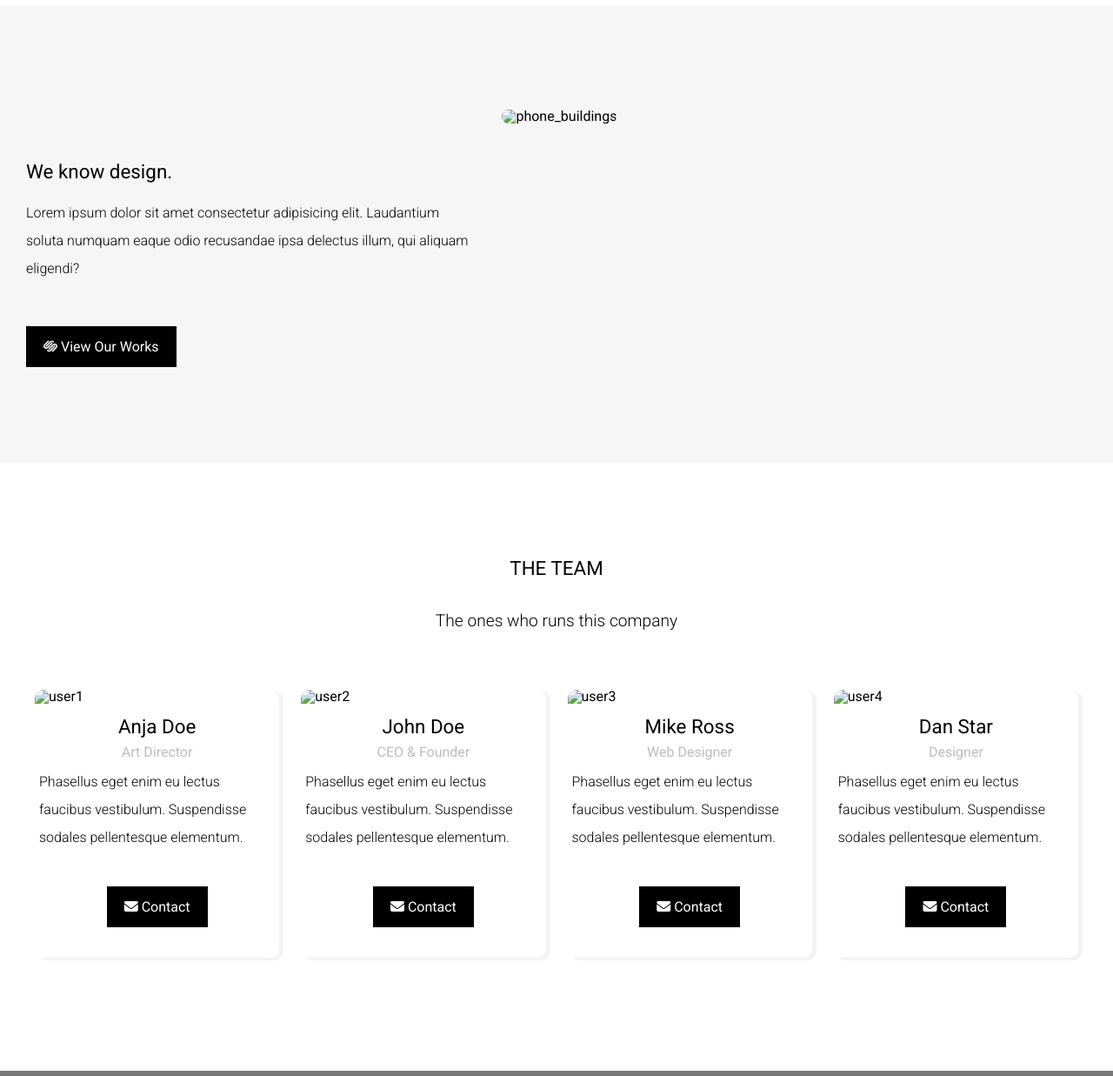
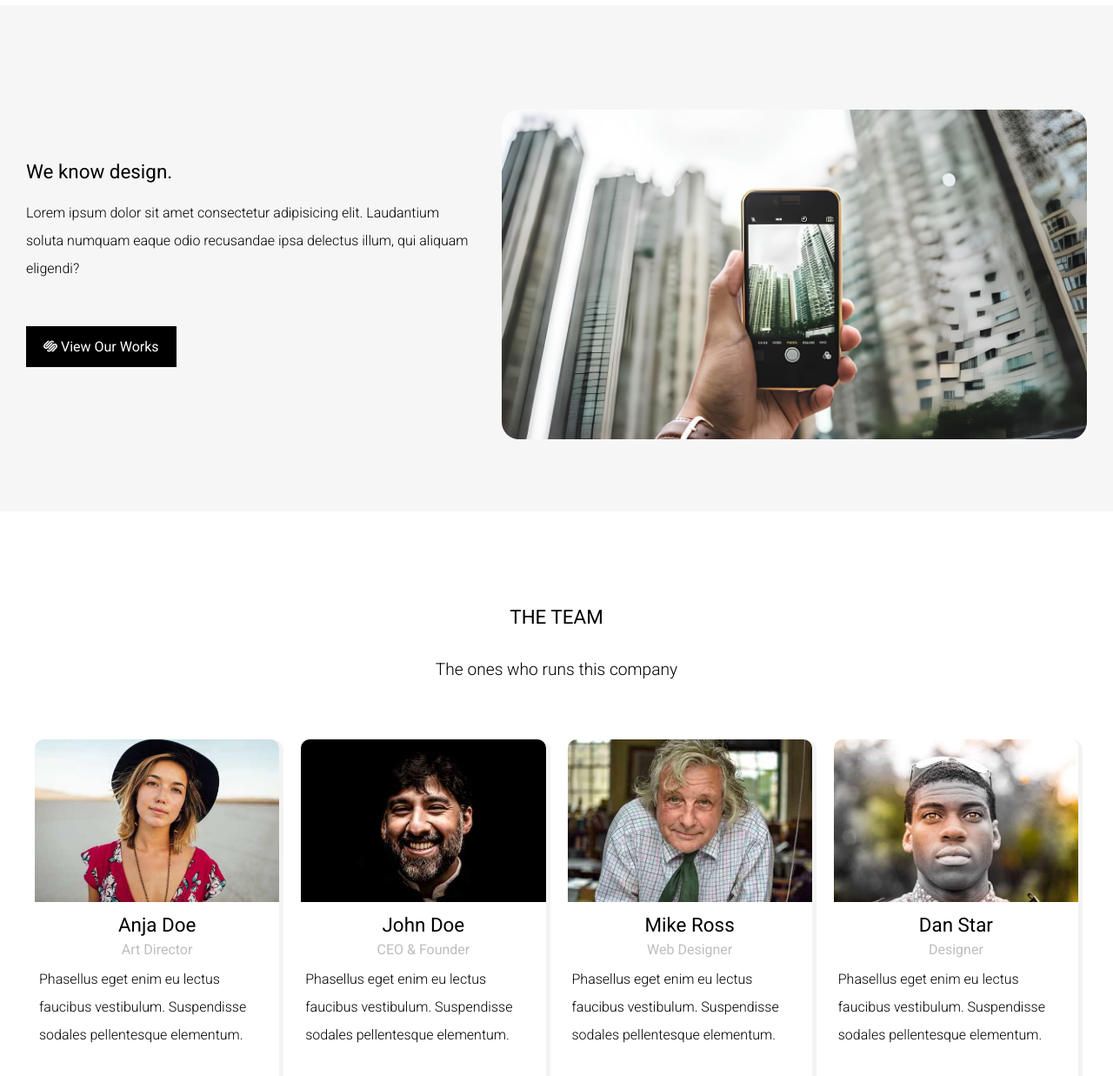
Before and after one commit to Maks4529/Startup, a plain HTML site: page index.html in a window 1280 px wide. Shown: the part 1460-2697 px from the top of the page at 87% size. Drawn offline with Linux system fonts and the light colour scheme; the site is published under a folder, as on GitHub Pages, so addresses that start at the root find nothing; a web font is replaced by a local one.

Commit message:
correction of paths 3

```diff
--- a/index.html
+++ b/index.html
@@ -80,7 +80,7 @@
                 </div>
             </div>
             <div class="imageWrapper">
-                <img src="/assets/images/phone_buildings.jpg" alt="phone_buildings">
+                <img src="./assets/images/phone_buildings.jpg" alt="phone_buildings">
             </div>
         </section>
         <section class="sect3" id="Team">
@@ -90,7 +90,7 @@
             </div>
             <div class="wrapperCard">
                 <div class="userCard">
-                    <img src="/assets/images/team1.jpg" alt="user1">
+                    <img src="./assets/images/team1.jpg" alt="user1">
                     <div class="userInfoWrapper">
                         <h3 class="userName">Anja Doe</h3>
                         <div class="work">Art Director</div>
@@ -101,7 +101,7 @@
                     </div>
                 </div>
                 <div class="userCard">
-                    <img src="/assets/images/team2.jpg" alt="user2">
+                    <img src="./assets/images/team2.jpg" alt="user2">
                     <div class="userInfoWrapper">
                         <h3 class="userName">John Doe</h3>
                         <div class="work">CEO & Founder</div>
@@ -112,7 +112,7 @@
                     </div>
                 </div>
                 <div class="userCard">
-                    <img src="/assets/images/team3.jpg" alt="user3">
+                    <img src="./assets/images/team3.jpg" alt="user3">
                     <div class="userInfoWrapper">
                         <h3 class="userName">Mike Ross</h3>
                         <div class="work">Web Designer</div>
@@ -123,7 +123,7 @@
                     </div>
                 </div>
                 <div class="userCard">
-                    <img src="/assets/images/team4.jpg" alt="user4">
+                    <img src="./assets/images/team4.jpg" alt="user4">
                     <div class="userInfoWrapper">
                         <h3 class="userName">Dan Star</h3>
                         <div class="work">Designer</div>
@@ -148,9 +148,9 @@
             <div class="sectionSubtitle">
                 What we've done for people
             </div>
-            <img src="/assets/images/tech_camera.jpg" alt="tech" class="miniSlide backSlide">
+            <img src="./assets/images/tech_camera.jpg" alt="tech" class="miniSlide backSlide">
             <div class="slider">
-                <img src="/assets/images/tech_camera.jpg" alt="tech" class="slide">
+                <img src="./assets/images/tech_camera.jpg" alt="tech" class="slide">
                 <button class="slideBtn backBtn">
                     <i class="fa-solid fa-arrow-left"></i>
                 </button>
@@ -158,7 +158,7 @@
                     <i class="fa-solid fa-arrow-right"></i>
                 </button>
             </div>
-            <img src="/assets/images/tech_drone.jpg" alt="tech" class="miniSlide nextSlide">
+            <img src="./assets/images/tech_drone.jpg" alt="tech" class="miniSlide nextSlide">
         </section>
         <section class="sect6">
             <article class="sect6Info">
```
